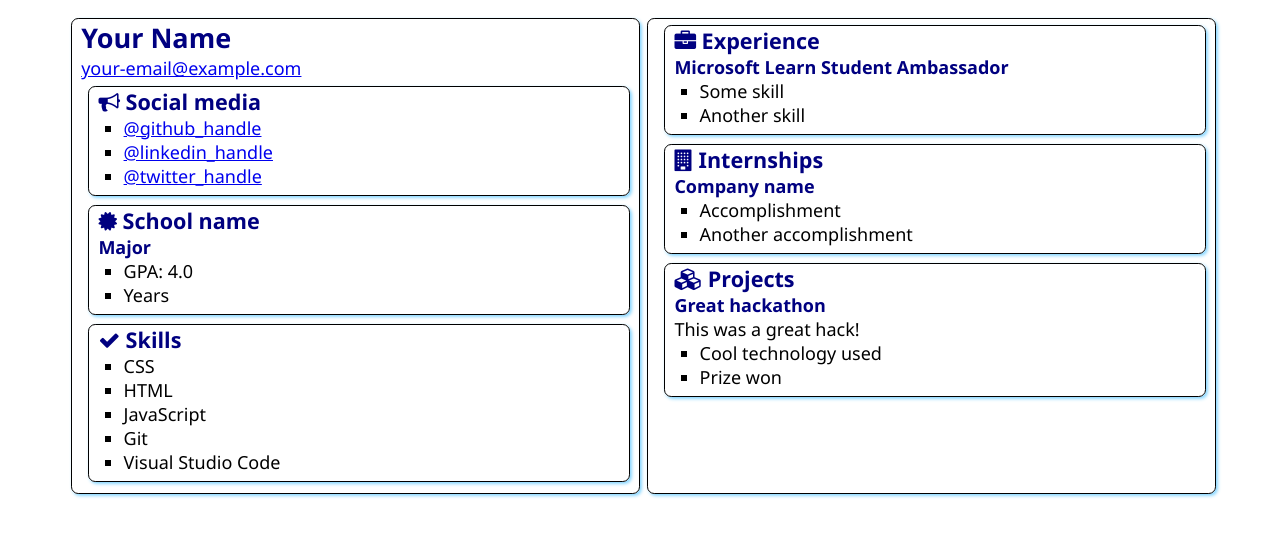
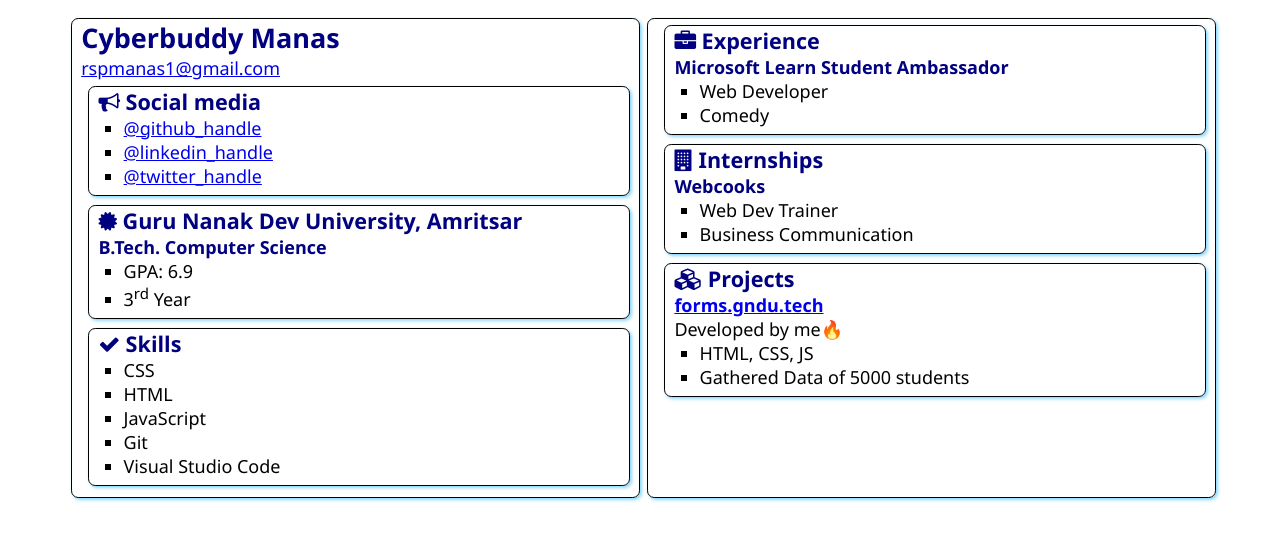
Before and after one commit to cyberbuddy-manas/SA-Technical-Onboarding, a plain HTML site: page src/index.html in a window 1280 px wide. Drawn offline with Linux system fonts and the light colour scheme.

Commit message:
adding detaiils

```diff
--- a/src/index.html
+++ b/src/index.html
@@ -12,8 +12,8 @@
 <body>
     <main>
         <article class="box">
-            <h1>Your Name</h1>
-            <div><a href="mailto:your.email@example.com">your-email@example.com</a></div>
+            <h1>Cyberbuddy Manas</h1>
+            <div><a href="mailto:rspmanas1@gmail.com">rspmanas1@gmail.com</a></div>
 
             <section class="box">
                 <h2>
@@ -21,9 +21,9 @@
                     Social media
                 </h2>
                 <ul>
-                    <li><a href="https://github.com/<handle>">@github_handle</a></li>
-                    <li><a href="https://linkedin.com/in/<handle>">@linkedin_handle</a></li>
-                    <li><a href="https://twitter.com/<handle>">@twitter_handle</a></li>
+                    <li><a href="https://github.com/cyberbuddy-manas">@github_handle</a></li>
+                    <li><a href="https://linkedin.com/in/cyberbuddy-manas">@linkedin_handle</a></li>
+                    <li><a href="https://twitter.com/cyberbuddy-io">@twitter_handle</a></li>
                 </ul>
             </section>
 
@@ -31,12 +31,12 @@
                 <div class="education">
                     <h2>
                         <i class="fa fa-certificate" aria-hidden="true"></i>
-                        School name
+                        Guru Nanak Dev University, Amritsar
                     </h2>
-                    <h3>Major</h3>
+                    <h3>B.Tech. Computer Science</h3>
                     <ul>
-                        <li>GPA: 4.0</li>
-                        <li>Years</li>
+                        <li>GPA: 6.9</li>
+                        <li>3<sup>rd</sup> Year</li>
                     </ul>
                 </div>
             </section>
@@ -63,8 +63,8 @@
                 </h2>
                 <h3>Microsoft Learn Student Ambassador</h3>
                 <ul>
-                    <li>Some skill</li>
-                    <li>Another skill</li>
+                    <li>Web Developer</li>
+                    <li>Comedy</li>
                 </ul>
             </section>
             <section class="box">
@@ -73,10 +73,10 @@
                     Internships
                 </h2>
 
-                <h3>Company name</h3>
+                <h3>Webcooks</h3>
                 <ul>
-                    <li>Accomplishment</li>
-                    <li>Another accomplishment</li>
+                    <li>Web Dev Trainer</li>
+                    <li>Business Communication</li>
                 </ul>
             </section>
             <section class="box">
@@ -85,11 +85,11 @@
                     Projects
                 </h2>
 
-                <h3>Great hackathon</h3>
-                <div>This was a great hack!</div>
+                <h3><a href="https://forms.gndu.tech">forms.gndu.tech</a></h3>
+                <div>Developed by me🔥</div>
                 <ul>
-                    <li>Cool technology used</li>
-                    <li>Prize won</li>
+                    <li>HTML, CSS, JS</li>
+                    <li>Gathered Data of 5000 students</li>
                 </ul>
             </section>
         </article>
```
